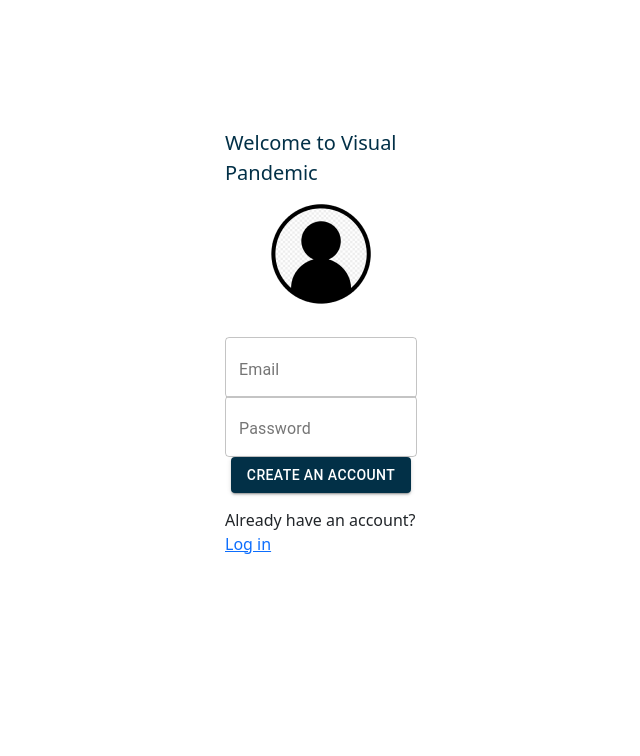
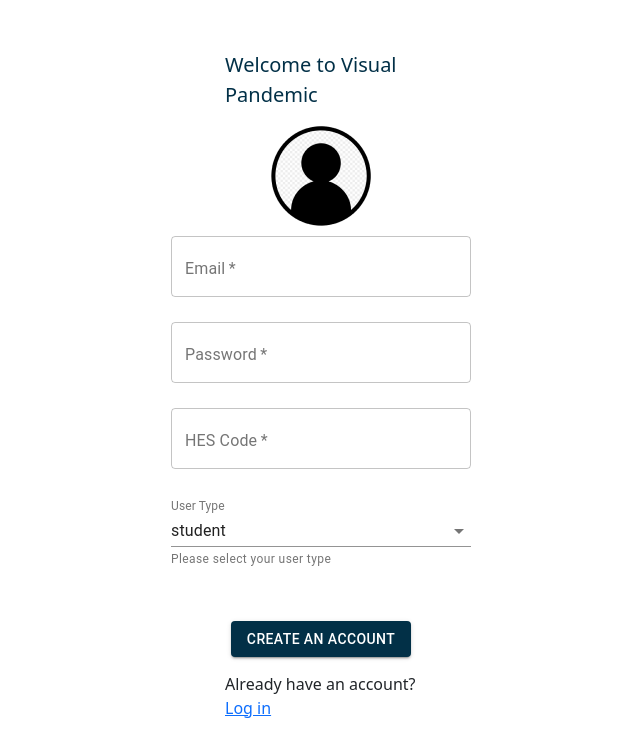
Before and after one commit to vIremAydin/Pandemic-Manager, a React (Create React App) app in the folder front-end/: page /register in a window 1280 px wide. Shown: the top 756 px of the page, without its empty margins (319-959 px from the left). Built offline with nearby package versions, Linux system fonts and the light colour scheme.

Commit message:
user register

```diff
--- a/front-end/src/pages/Courses.js
+++ b/front-end/src/pages/Courses.js
@@ -9,6 +9,7 @@ import {changeCourse, changeTab} from "../redux/tab-action";
 import {connect} from "react-redux";
 import CourseList from "../tabs/CouseList";
 import MyButton from "../components/MyButton";
+import CovidStatus from "../tabs/CovidStatus";
 
 
 const useStyles = makeStyles({
@@ -84,6 +85,7 @@ const Courses = ({activeTab, changeTab}) => {
                 </Grid>
                 <Grid item xs={8}>
                     {activeTab === "Courses" ? <CourseList/> :
+                    activeTab === "Covid19Status" ? <CovidStatus/> :
                             <Edit_Profile/>}
                 </Grid>
             </Grid>
--- a/front-end/src/pages/Main-page.js
+++ b/front-end/src/pages/Main-page.js
@@ -9,6 +9,7 @@ import {useEffect} from "react";
 import HeaderHC from "../components/Header-HC";
 import Edit_Profile from "../tabs/Edit_Profile";
 import CourseList from "../tabs/CouseList";
+import CovidStatus from "../tabs/CovidStatus";
 
 const useStyles = makeStyles({
     MyCoursesPage: {
@@ -35,6 +36,7 @@ const MainPage = ({activeTab}) => {
                 <Grid item xs={8}>
                     {activeTab.activeTab === "Attendance" ? <AttendanceStudent/> :
                     activeTab.activeTab === "Courses" ? <CourseList/> :
+                    activeTab.activeTab === "Covid19Status" ? <CovidStatus/> :
                         <Edit_Profile/>}
                 </Grid>
 
--- a/front-end/src/pages/Register.js
+++ b/front-end/src/pages/Register.js
@@ -1,56 +1,113 @@
-import { makeStyles } from "@material-ui/core/styles";
+import {makeStyles} from "@material-ui/core/styles";
 import userLogo from "../images/userLogo.png";
-import {Button, TextField} from "@material-ui/core";
+import {Button, MenuItem, TextField} from "@material-ui/core";
 import {Link} from "react-router-dom";
-
+import * as React from "react";
+import {changeTab} from "../redux/tab-action";
+import {saveUser} from "../redux/user.action";
+import {connect} from "react-redux";
 
 const useStyles = makeStyles({
     loginContainer: {
         width: "15%",
         height: "40%",
         marginLeft: "42.5%",
-        marginTop:"10%",
-        display:"flex",
-        flexDirection:"column",
-        justifyContent:"center",
-        alignItems:"center"
+        marginTop: "50px",
+        display: "flex",
+        flexDirection: "column",
+        justifyContent: "center",
+        alignItems: "center"
     },
 
     title: {
         color: "#023047",
-        fontSize:"20px",
+        fontSize: "20px",
     },
 
     textfield: {
-        width:"100%",
-        height: "20px",
-        borderRadius: "20px",
-        marginTop:"20%",
+        margin: "15px",
+        width: "300px"
     },
 
     registerButton: {
         marginTop: "20%",
         width: "100%",
-        background:"#023047",
-        color:"#ffffff",
-        marginBottom:"8%",
+        background: "#023047",
+        color: "#ffffff",
+        marginBottom: "8%",
+    },
+    textContainer: {
+        display: "flex",
+        flexDirection: "column"
     }
 
 });
+const userTypes = [{value: "student"},
+    {value: "instructor"},
+    {value: "doctor"},
+    {value: "nurse"}];
 
-const Register = ()=>{
+const Register = ({saveUser}) => {
     const classes = useStyles();
+    const [userType, setUserType] = React.useState('student');
+    const [userName, setUserName] = React.useState('');
+    const [password, setPassword] = React.useState('');
+    const [hes, setHes] = React.useState('');
+
+    const handleChange = (event) => {
+        setUserType(event.target.value);
+    };
+
+    function handleClick() {
+        const user = {
+            userName: userName,
+            password: password,
+            type: userType,
+            hesCode: hes
+        };
+    console.log(user);
+    saveUser(user);
+
+}
 
 return (
     <div className={classes.loginContainer}>
         <p className={classes.title}>Welcome to Visual Pandemic</p>
         <img src={userLogo} alt=""/>
-            <TextField id="outlined-basic" label="Email" variant="outlined" className={classes.textfield}/>
-            <TextField id="outlined-basic" label="Password" variant="outlined" className={classes.textfield}/>
-            <Link to={"/courses"}><Button variant="contained" className={classes.registerButton}>Create an account</Button></Link>
+        <div className={classes.textContainer}>
+            <TextField onChange={(event) => setUserName(event.target.value)}
+                       id="outlined-basic" required label="Email" variant="outlined" className={classes.textfield}/>
+            <TextField onChange={(event) => setPassword(event.target.value)}
+                       id="outlined-basic" required label="Password" variant="outlined"
+                       className={classes.textfield}/>
+            <TextField onChange={(event) => setHes(event.target.value)}
+                       id="outlined-basic" required label="HES Code" variant="outlined"
+                       className={classes.textfield}/>
+            <TextField
+                id="outlined-select-currency"
+                select
+                label="User Type"
+                value={userType}
+                onChange={handleChange}
+                helperText="Please select your user type"
+                className={classes.textfield}
+            >
+                {userTypes.map((option) => (
+                    <MenuItem key={option.value} value={option.value}>
+                        {option.value}
+                    </MenuItem>
+                ))}
+            </TextField>
+        </div>
+        <Link to={"/courses"}><Button onClick={() => handleClick()} variant="contained"
+                                      className={classes.registerButton}>Create an
+            account</Button></Link>
         <p>Already have an account? <Link to={"/login"}>Log in</Link></p>
     </div>
 
 );
 }
-export default Register;
+const mapDispatchToProps = dispatch => ({
+    saveUser: user => dispatch(saveUser(user)),
+});
+export default connect(null, mapDispatchToProps)(Register);
--- a/front-end/src/redux/index.js
+++ b/front-end/src/redux/index.js
@@ -1,9 +1,9 @@
 import { combineReducers } from 'redux'
-import userReducer from './userReducers'
+import UserReducer from './userReducers'
 import TabReducer from "./tabReducer";
 
 export default combineReducers({
-    user: userReducer,
+    user: UserReducer,
     activeTab:TabReducer,
 
 });
--- a/front-end/src/redux/types.js
+++ b/front-end/src/redux/types.js
@@ -1,5 +1,6 @@
 
 export const GET_USER = 'GET_USER';
+export const SAVE_USER = 'SAVE_USER';
 export const GET_SELECTED_COURSE = 'GET_SELECTED_COURSE';
 export const GET_ACTIVE_TAB = 'GET_ACTIVE_TAB';
 export const CHANGE_ACTIVE_TAB = 'CHANGE_ACTIVE_TAB';
--- /dev/null
+++ b/front-end/src/redux/user.action.js
@@ -0,0 +1,7 @@
+import {SAVE_USER} from "./types";
+
+export const saveUser = (user) =>({
+        type:SAVE_USER,
+        payload:user
+    }
+);
--- a/front-end/src/tabs/CouseList.js
+++ b/front-end/src/tabs/CouseList.js
@@ -10,7 +10,7 @@ const useStyles = makeStyles({
     course: {
         width: "200px",
         height: "250px",
-        marginLeft: "100px",
+        marginLeft: "30px",
         marginTop: "50px",
         background: "#FFFFFF",
         '&:hover': {
@@ -18,7 +18,7 @@ const useStyles = makeStyles({
         },
         border: "2px solid #C4C4C4",
         boxSizing: "border-box",
-        boxShadow: "0px 4px 4px rgba(0, 0, 0, 0.25), -10px -10px 4px rgba(0, 0, 0, 0.25)",
+        boxShadow: "0px 4px 4px rgba(0, 0, 0, 0.25), -7px -7px 4px rgba(0, 0, 0, 0.25)",
         borderRadius: "10px",
     },
 });
--- /dev/null
+++ b/front-end/src/tabs/CovidStatus.js
@@ -0,0 +1,77 @@
+import {Grid} from "@material-ui/core";
+import {useState} from "react";
+import {makeStyles} from "@material-ui/core/styles";
+
+const useStyles = makeStyles({
+    box: {
+        width: "300px",
+        height: "50px",
+        padding: "10px",
+        border: "2px solid #C4C4C4",
+        boxSizing: "border-box",
+        boxShadow: "0px 2px 2px rgba(0, 0, 0, 0.25), -2px -2px 2px rgba(0, 0, 0, 0.25)",
+        borderRadius: "10px",
+        display: "flex",
+        justifyContent: "space-between"
+
+    },
+    col: {
+        display: "flex",
+        flexDirection: "column",
+    },
+    colItem: {
+        marginTop: "20px",
+        marginBottom: "20px",
+    },
+
+});
+const CovidStatus = () => {
+    const classes = useStyles();
+    const [allowed, setAllowed] = useState(true);
+    return (
+        <Grid container>
+            <Grid item xs={6}>
+                <div className={classes.col}>
+                    <div className={classes.colItem}>
+                        <h3>Covid-19 Status</h3>
+                        <div>{
+                            allowed ? <p style={{color: "green"}}>You are allowed on campus.</p> :
+                                <p style={{color: "red"}}>You are not allowed on campus</p>
+                        }</div>
+                        <div className={classes.box}>
+                            <p>HES CODE:</p>
+                            <p>ABC-123-ABCD</p>
+                        </div>
+                    </div>
+                    <div className={classes.colItem}>
+                        <h3>Covid-19 Records</h3>
+                        <div className={classes.box} style={{marginTop:"20px"}}>
+                            <p>23.09.2020</p>
+                            <p>Positive</p>
+                        </div>
+                    </div>
+                </div>
+
+            </Grid>
+            <Grid item xs={6}>
+                <div className={classes.col}>
+                    <div className={classes.colItem}>
+                        <h3>Vaccination Info</h3>
+                    </div>
+                    </div>
+                <div className={classes.colItem}>
+                    <div className={classes.box}>
+                        <p>28.11.2021</p>
+                        <p>BioNTech</p>
+                    </div>
+                    <div className={classes.box} style={{marginTop:"20px"}}>
+                        <p>18.01.2021</p>
+                        <p>BioNTech</p>
+                    </div>
+                </div>
+            </Grid>
+        </Grid>
+    )
+}
+
+export default CovidStatus;
```
Also changed, not shown: front-end/src/components/Sidebar.js (+8 -5 lines), front-end/src/pages/Welcome.js (+37 -12 lines), front-end/src/redux/userReducers.js (+11 -4 lines), front-end/src/images/asi_orani1_1.jpg (added). Lines whose indentation alone changed are shown as unchanged.
